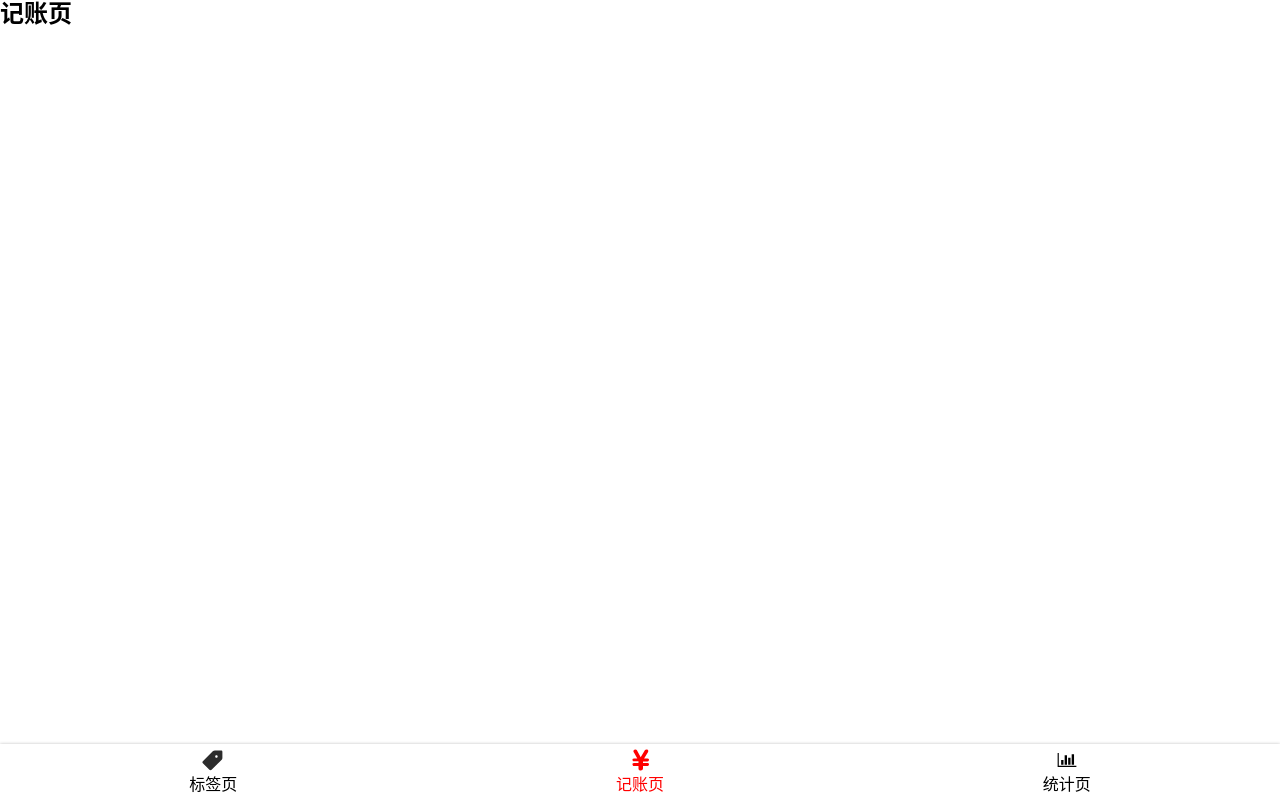
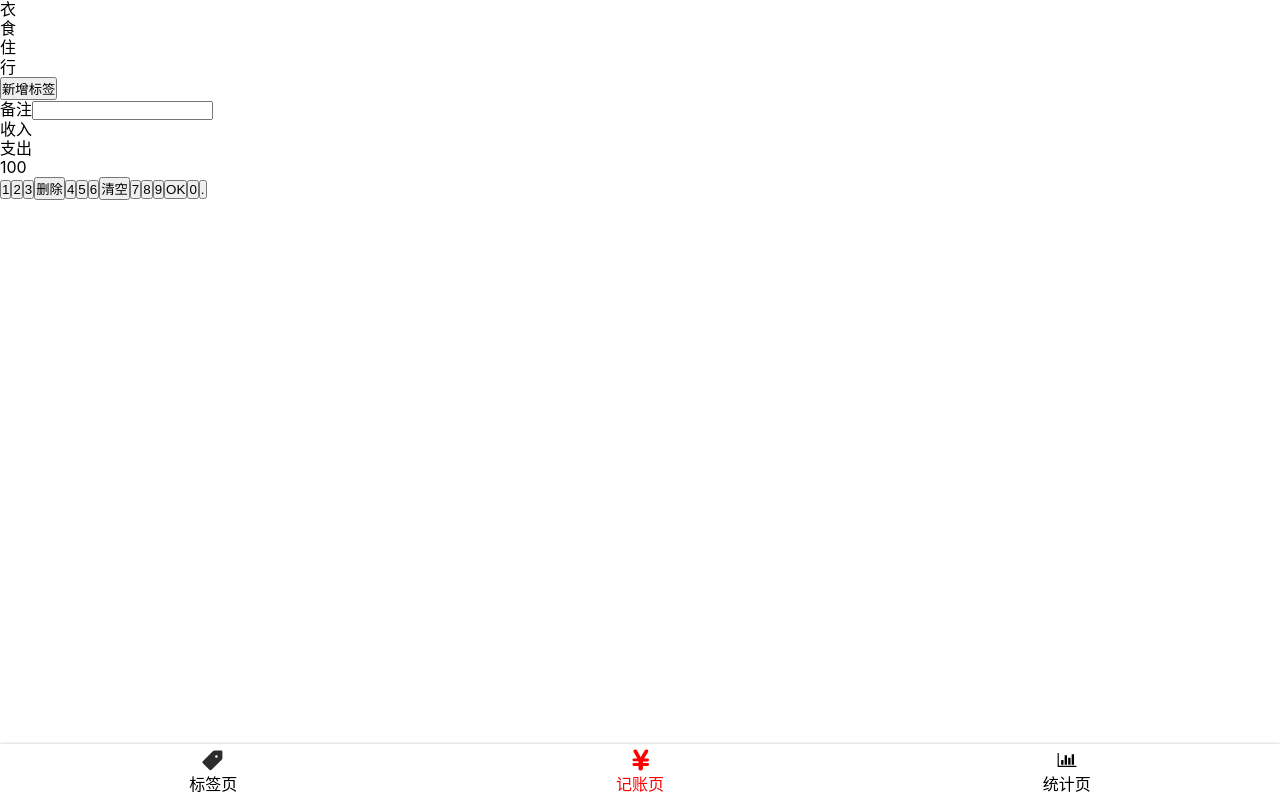
Before and after one commit to slTrust/accounting-react-01, a React app: page /#/money in a window 1280 px wide. Built offline with nearby package versions, Linux system fonts and the light colour scheme.

Commit message:
money页面html结构

```diff
--- a/src/views/Money.tsx
+++ b/src/views/Money.tsx
@@ -1,10 +1,64 @@
 import React from 'react';
 import Layout from 'components/Layout';
+import styled from 'styled-components';
+
+const TagSection = styled.section`
+
+`;
+const NotesSection = styled.section`
+
+`;
+const CategorySection = styled.section`
+
+`;
+const NumberPadSection = styled.section`
+
+`;
+
 
 function Money() {
   return (
     <Layout>
-      <h2>记账页</h2>
+      <TagSection>
+        <ol>
+          <li>衣</li>
+          <li>食</li>
+          <li>住</li>
+          <li>行</li>
+        </ol>
+        <button>新增标签</button>
+      </TagSection>
+      <NotesSection>
+        <label htmlFor="">
+          <span>备注</span>
+          <input type="text" />
+        </label>
+      </NotesSection>
+      <CategorySection>
+        <ul>
+          <li>收入</li>
+          <li>支出</li>
+        </ul>
+      </CategorySection>
+      <NumberPadSection>
+        <div>100</div>
+        <div>
+          <button>1</button>
+          <button>2</button>
+          <button>3</button>
+          <button>删除</button>
+          <button>4</button>
+          <button>5</button>
+          <button>6</button>
+          <button>清空</button>
+          <button>7</button>
+          <button>8</button>
+          <button>9</button>
+          <button>OK</button>
+          <button>0</button>
+          <button>.</button>
+        </div>
+      </NumberPadSection>
     </Layout>
   );
 }
```
